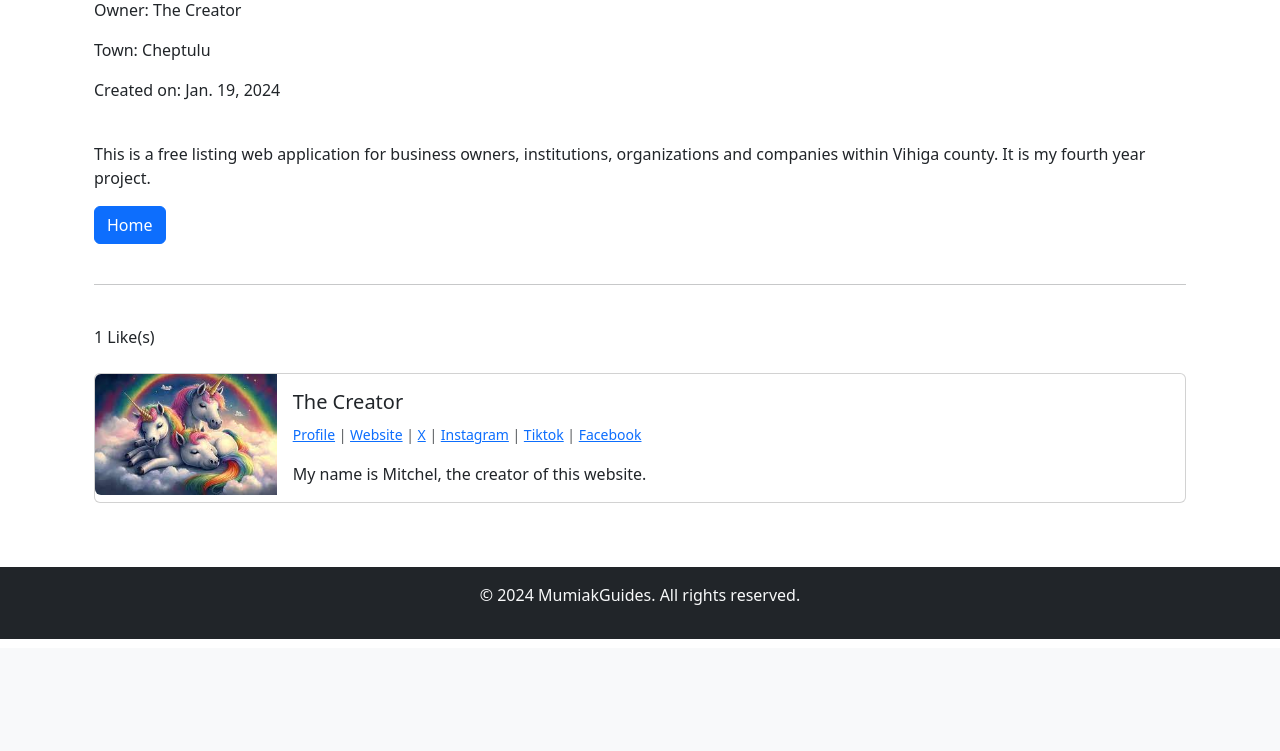
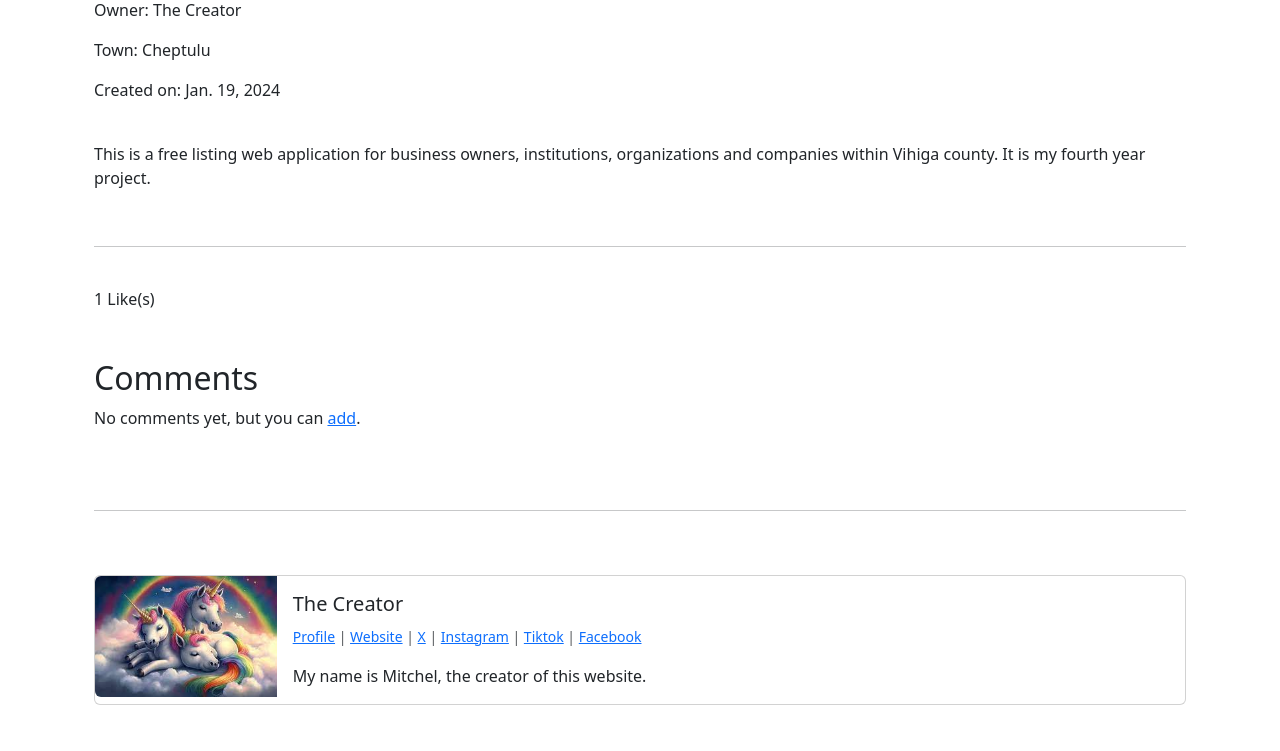
Before and after one commit to mumiak-mitch/alx-low_level_programming, a Django app: page /listing/1 in a window 1280 px wide. Shown: the part 152-903 px from the top of the page. Before the commit the page ends 791 px from the top, so only its background shows below. Run offline with Django 5.2, Linux system fonts and the light colour scheme; data comes from the database, SQL or seed files in the repository; both versions use the stored data as it was after the commit; some libraries are stand-ins or nearby versions.

Commit message:
Comment section

```diff
--- a/listings/admin.py
+++ b/listings/admin.py
@@ -1,7 +1,8 @@
 from django.contrib import admin
-from .models import Listing, Town, UserProfile
+from .models import Listing, Town, UserProfile, Comment
 
 # Register your models here.
 admin.site.register(Listing)
 admin.site.register(Town)
 admin.site.register(UserProfile)
+admin.site.register(Comment)
--- a/listings/models.py
+++ b/listings/models.py
@@ -51,3 +51,13 @@ class UserProfile(models.Model):
 
     def get_absolute_url(self):
         return reverse('home')
+
+
+class Comment(models.Model):
+    listing = models.ForeignKey(Listing, on_delete=models.CASCADE, related_name="comments")
+    comment_name = models.CharField(max_length=255)
+    body = models.TextField()
+    date_added = models.DateTimeField(auto_now_add=True)
+
+    def __str__(self):
+        return '%s - %s' % (self.listing.name, self.comment_name)
--- a/listings/templates/listing_detail.html
+++ b/listings/templates/listing_detail.html
@@ -24,9 +24,8 @@
     <br>
 
     <p>{{ listing.description|safe }}</p>
-    <a href="{% url 'home' %}" class="btn btn-primary">Home</a>
 
-    <br><br>
+    <br>
     <hr>
     <br>
 
@@ -44,6 +43,21 @@
     </form>
 
 
+    <br><br>
+    <h2>Comments</h2>
+    {% if not listing.comments.all %}
+        <p>No comments yet, but you can <a href="!#">add</a>.</p>
+    {% else %}
+        {% for comment in listing.comments.all %}
+            <strong>{{ comment.comment_name }} - {{ comment.date_added }}</strong> <br>
+            {{ comment.body }}
+        {% endfor %}
+    {% endif %}
+
+
+    <br><br>
+    <hr>
+    <br>
     <div class="card mb-3 mt-4">
         <div class="row g-0">
             <div class="col-md-2">
```
Also changed, not shown: README.md, db.sqlite3, listings/migrations/0014_comment.py (added).
